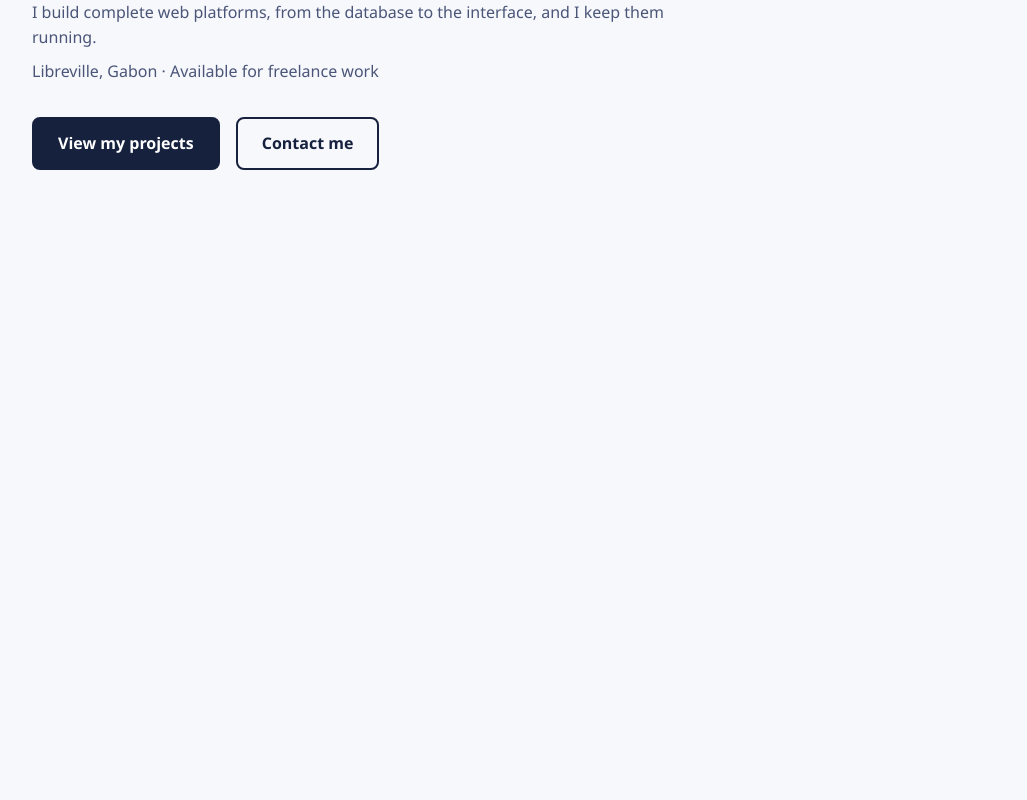
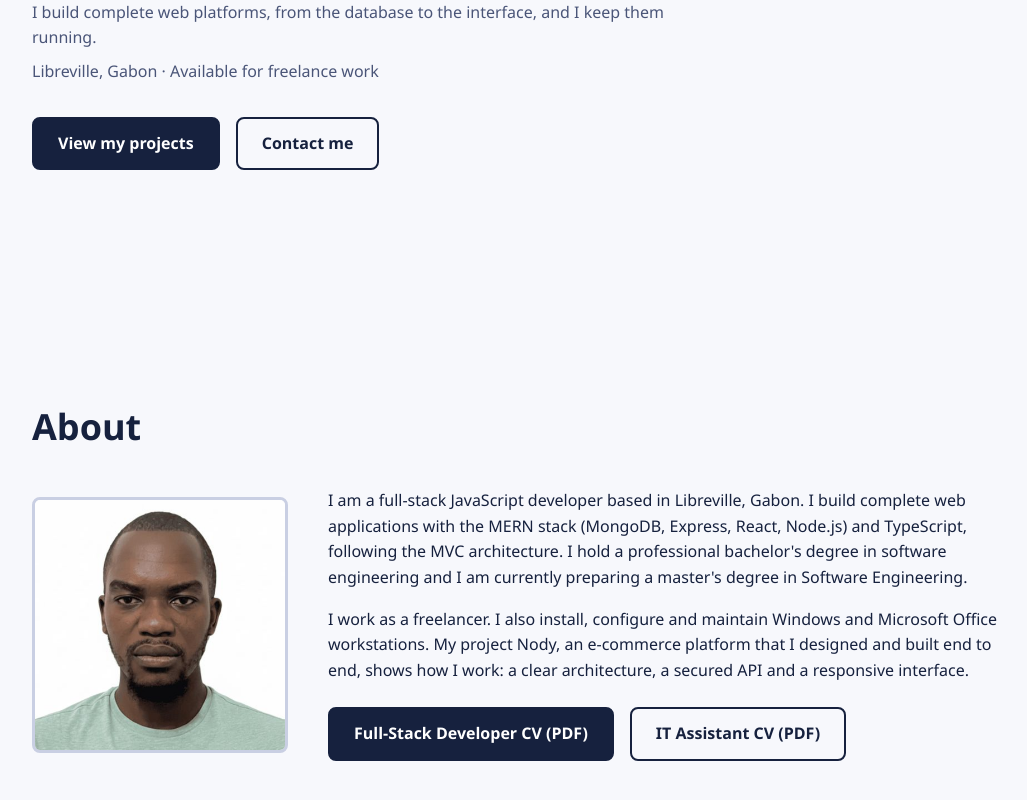
Before and after one commit to Harley-80/portfolio, a React (Vite) app in the folder client/: page / in a window 1280 px wide. Shown: the part 448-1248 px from the top of the page, without its empty margins (48-1075 px from the left). Before the commit the page ends 800 px from the top, so only its background shows below. Built offline with nearby package versions, Linux system fonts and the light colour scheme.

Commit message:
feat(client): section Accueil, composant Section et styles de boutons

```diff
--- /dev/null
+++ b/client/src/composants/sections/APropos.jsx
@@ -0,0 +1,41 @@
+import Section from '../ui/Section'
+import { useLangue } from '../../hooks/useLangue'
+
+function APropos() {
+    const { t } = useLangue()
+
+    return (
+        <Section id="a-propos" titre={t('aPropos.titre')}>
+            <div className="a-propos">
+                <img
+                    className="a-propos__photo"
+                    src="/images/photo-profil.jpg"
+                    alt={t('aPropos.photoAlt')}
+                    width="448"
+                    height="448"
+                    loading="lazy"
+                />
+                <div className="a-propos__texte">
+                    <p>{t('aPropos.paragraphe1')}</p>
+                    <p>{t('aPropos.paragraphe2')}</p>
+                    <div className="a-propos__actions">
+                        <a
+                            className="bouton bouton--primaire"
+                            href="/documents/cv-harley-ndouyi.pdf"
+                            download>
+                            {t('aPropos.cvDeveloppeur')}
+                        </a>
+                        <a
+                            className="bouton bouton--secondaire"
+                            href="/documents/cv-harley-ndouyi-assistant-it.pdf"
+                            download>
+                            {t('aPropos.cvAssistantIt')}
+                        </a>
+                    </div>
+                </div>
+            </div>
+        </Section>
+    )
+}
+
+export default APropos
--- a/client/src/pages/PageAccueil.jsx
+++ b/client/src/pages/PageAccueil.jsx
@@ -1,9 +1,11 @@
 import Accueil from '../composants/sections/Accueil'
+import APropos from '../composants/sections/APropos'
 
 function PageAccueil() {
     return (
         <main id="contenu" tabIndex={-1}>
             <Accueil />
+            <APropos />
         </main>
     )
 }
--- /dev/null
+++ b/client/src/styles/composants/_a-propos.scss
@@ -0,0 +1,33 @@
+@use '../abstracts/variables' as vars;
+
+.a-propos {
+    display: grid;
+    gap: vars.$espace-l;
+    align-items: center;
+
+    @media (min-width: vars.$rupture-tablette) {
+        grid-template-columns: 16rem 1fr;
+    }
+
+    &__photo {
+        width: 100%;
+        max-width: 16rem;
+        height: auto;
+        border: 3px solid var(--couleur-bordure);
+        border-radius: vars.$rayon;
+    }
+
+    &__texte {
+        display: flex;
+        flex-direction: column;
+        gap: vars.$espace-s;
+        max-width: 42rem;
+    }
+
+    &__actions {
+        display: flex;
+        flex-wrap: wrap;
+        gap: vars.$espace-s;
+        margin-top: vars.$espace-xs;
+    }
+}
--- a/client/src/styles/main.scss
+++ b/client/src/styles/main.scss
@@ -6,3 +6,4 @@
 @use 'composants/mise-en-page';
 @use 'composants/boutons';
 @use 'composants/accueil';
+@use 'composants/a-propos';
--- a/client/src/traductions/en.json
+++ b/client/src/traductions/en.json
@@ -17,5 +17,11 @@
     "accueil.accroche": "I build complete web platforms, from the database to the interface, and I keep them running.",
     "accueil.localisation": "Libreville, Gabon · Available for freelance work",
     "accueil.voirProjets": "View my projects",
-    "accueil.contacter": "Contact me"
+    "accueil.contacter": "Contact me",
+    "aPropos.titre": "About",
+    "aPropos.photoAlt": "Portrait of Harley Fedy NDOUYI",
+    "aPropos.paragraphe1": "I am a full-stack JavaScript developer based in Libreville, Gabon. I build complete web applications with the MERN stack (MongoDB, Express, React, Node.js) and TypeScript, following the MVC architecture. I hold a professional bachelor's degree in software engineering and I am currently preparing a master's degree in Software Engineering.",
+    "aPropos.paragraphe2": "I work as a freelancer. I also install, configure and maintain Windows and Microsoft Office workstations. My project Nody, an e-commerce platform that I designed and built end to end, shows how I work: a clear architecture, a secured API and a responsive interface.",
+    "aPropos.cvDeveloppeur": "Full-Stack Developer CV (PDF)",
+    "aPropos.cvAssistantIt": "IT Assistant CV (PDF)"
 }
--- a/client/src/traductions/fr.json
+++ b/client/src/traductions/fr.json
@@ -17,5 +17,11 @@
     "accueil.accroche": "Je conçois des plateformes web complètes, de la base de données à l'interface, et j'assure leur maintenance.",
     "accueil.localisation": "Libreville, Gabon · Disponible en freelance",
     "accueil.voirProjets": "Voir mes projets",
-    "accueil.contacter": "Me contacter"
+    "accueil.contacter": "Me contacter",
+    "aPropos.titre": "À propos",
+    "aPropos.photoAlt": "Portrait de Harley Fedy NDOUYI",
+    "aPropos.paragraphe1": "Je suis développeur full-stack JavaScript, basé à Libreville au Gabon. Je conçois des applications web complètes avec la stack MERN (MongoDB, Express, React, Node.js) et TypeScript, en suivant l'architecture MVC. Titulaire d'une licence professionnelle en génie logiciel, je prépare un master en Software Engineering.",
+    "aPropos.paragraphe2": "Je travaille en freelance. J'assure aussi l'installation, la configuration et la maintenance de postes Windows et Microsoft Office. Mon projet Nody, une plateforme e-commerce que j'ai conçue et réalisée de bout en bout, illustre ma façon de travailler : une architecture claire, une API sécurisée et une interface responsive.",
+    "aPropos.cvDeveloppeur": "CV Développeur Full-Stack (PDF)",
+    "aPropos.cvAssistantIt": "CV Assistant IT (PDF)"
 }
```
Also changed, not shown: 2 other files (tests, documents, lock files or other folders).
